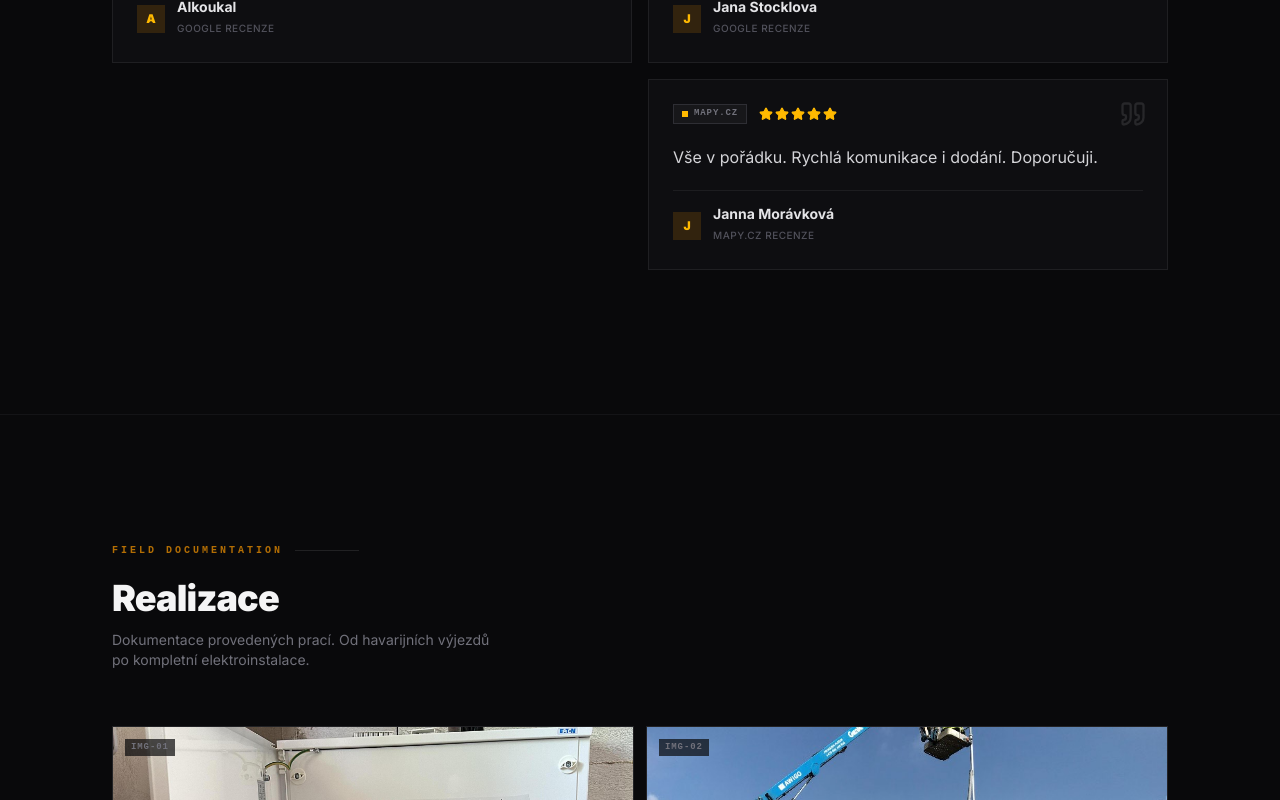
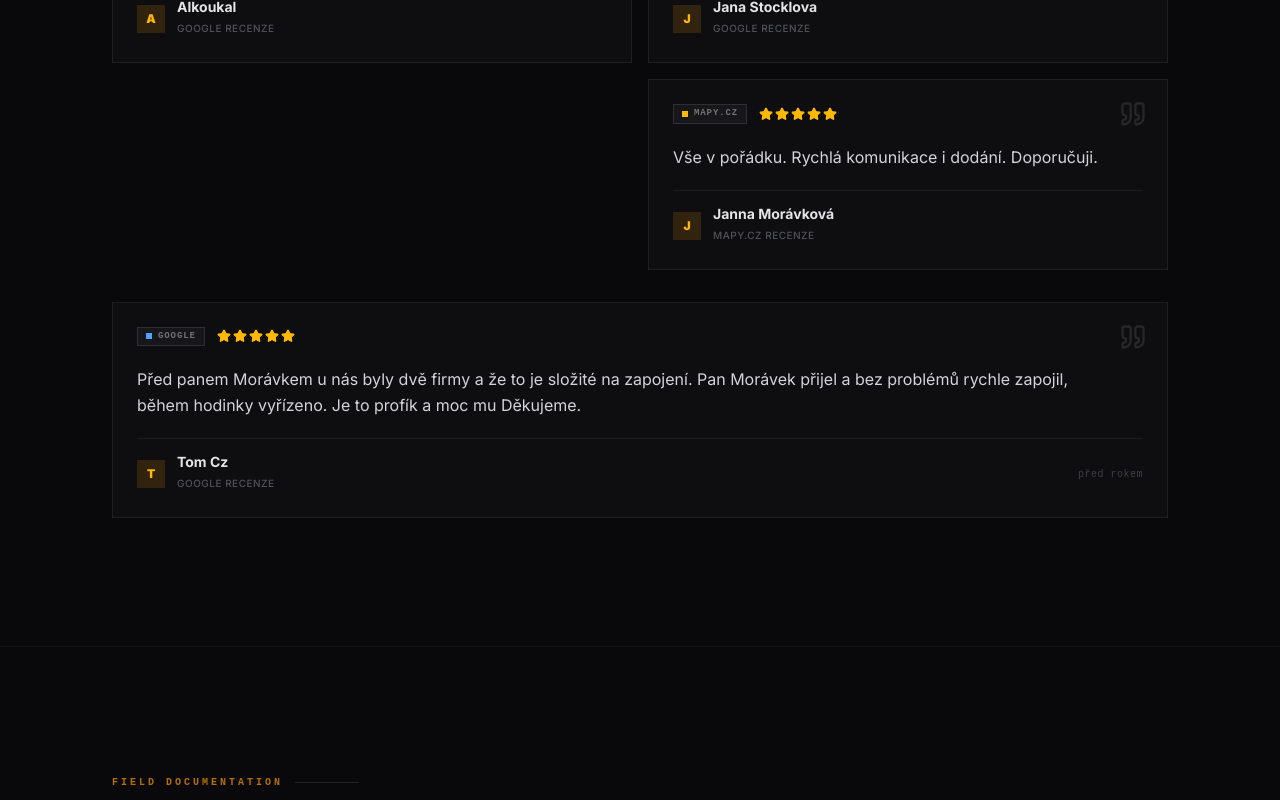
Before and after one commit to sznapiGoat/elektro-moravek, a React (Vite) app: page / in a window 1280 px wide. Shown: the part 2354-3154 px from the top of the page. Built offline with nearby package versions, Linux system fonts and the light colour scheme.

Commit message:
maps a final

```diff
--- a/src/components/Reviews.tsx
+++ b/src/components/Reviews.tsx
@@ -11,7 +11,8 @@ interface Review {
   platform: 'Google' | 'Mapy.cz'
   rating: 5
   text: string
-  size?: 'large' | 'normal'
+  time?: string
+  size?: 'large' | 'normal' | 'wide'
 }
 
 const REVIEWS: Review[] = [
@@ -41,6 +42,16 @@ const REVIEWS: Review[] = [
     rating: 5,
     text: 'Vše v pořádku. Rychlá komunikace i dodání. Doporučuji.',
     size: 'normal',
+  },
+  {
+    id: 'tom-cz',
+    author: 'Tom Cz',
+    handle: 'Google recenze',
+    platform: 'Google',
+    rating: 5,
+    time: 'před rokem',
+    text: 'Před panem Morávkem u nás byly dvě firmy a že to je složité na zapojení. Pan Morávek přijel a bez problémů rychle zapojil, během hodinky vyřízeno. Je to profík a moc mu Děkujeme.',
+    size: 'wide',
   },
 ]
 
@@ -105,12 +116,12 @@ function ReviewCard({ review, index }: { review: Review; index: number }) {
       {/* Author */}
       <footer className="flex items-center gap-3 pt-4 border-t border-zinc-800/60">
         <div
-          className="w-7 h-7 bg-amber-500/15 flex items-center justify-center font-black text-amber-400 text-xs"
+          className="w-7 h-7 bg-amber-500/15 flex items-center justify-center font-black text-amber-400 text-xs shrink-0"
           aria-hidden="true"
         >
           {review.author.charAt(0).toUpperCase()}
         </div>
-        <div>
+        <div className="flex-1 min-w-0">
           <cite className="not-italic text-sm font-bold text-zinc-200 block leading-none">
             {review.author}
           </cite>
@@ -118,6 +129,11 @@ function ReviewCard({ review, index }: { review: Review; index: number }) {
             {review.handle}
           </span>
         </div>
+        {review.time && (
+          <span className="text-[10px] font-mono text-zinc-700 tracking-wider shrink-0">
+            {review.time}
+          </span>
+        )}
       </footer>
     </motion.blockquote>
   )
@@ -198,7 +214,7 @@ export default function Reviews() {
           </motion.a>
         </div>
 
-        {/* Bento grid */}
+        {/* Bento grid: large left + 2 stacked right + full-width bottom */}
         <div className="grid grid-cols-1 lg:grid-cols-2 gap-4" role="list">
           {/* Large card — spans 2 rows on desktop */}
           <div className="lg:row-span-2" role="listitem">
@@ -209,6 +225,10 @@ export default function Reviews() {
             <ReviewCard review={REVIEWS[1]} index={1} />
             <ReviewCard review={REVIEWS[2]} index={2} />
           </div>
+          {/* Full-width bottom card */}
+          <div className="lg:col-span-2" role="listitem">
+            <ReviewCard review={REVIEWS[3]} index={3} />
+          </div>
         </div>
 
       </div>
```
